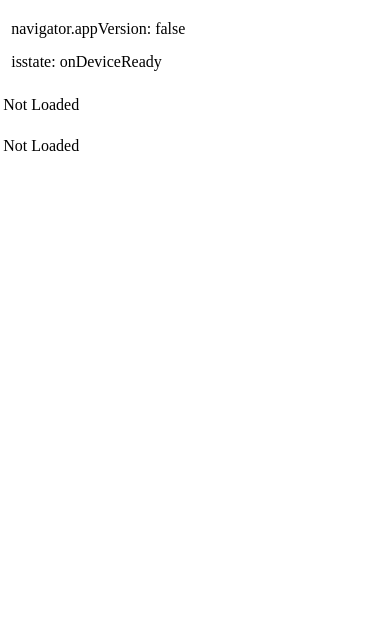
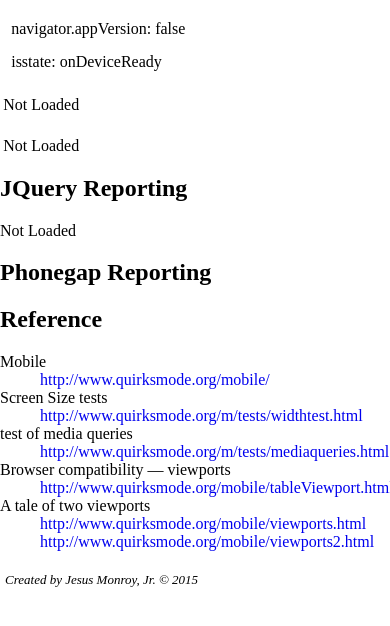
Before and after one commit to jessemonroy650/phonegap-bom-test, a plain HTML site: page index.html in a window 390 px wide. Shown: the part 90-716 px from the top of the page. Drawn offline with Linux system fonts and the light colour scheme; some packages are replaced by stand-ins of ours.

Commit message:
try again

```diff
--- a/index.html
+++ b/index.html
@@ -27,6 +27,37 @@ isstate: <span id=isstate>none yet</span>
 <p class=spacer />
 <div id=navigatorStuff>Not Loaded</div>
 
+<h2>JQuery Reporting</h2>
+
+<div id=jqueryStuff>Not Loaded</div>
+
+<h2>Phonegap Reporting</h2>
+
+
+<h2>Reference</h2>
+
+<dl>
+<dt> Mobile
+<dd> <a href=http://www.quirksmode.org/mobile/>http://www.quirksmode.org/mobile/</a>
+
+<dt> Screen Size tests
+<dd> <a href=http://www.quirksmode.org/m/tests/widthtest.html>http://www.quirksmode.org/m/tests/widthtest.html</a>
+
+<dt> test of media queries
+<dd> <a href=http://www.quirksmode.org/m/tests/mediaqueries.html>http://www.quirksmode.org/m/tests/mediaqueries.html</a>
+
+<dt> Browser compatibility &mdash; viewports
+<dd> <a href=http://www.quirksmode.org/mobile/tableViewport.html>http://www.quirksmode.org/mobile/tableViewport.html</a>
+
+<dt> A tale of two viewports
+<dd> <a href=http://www.quirksmode.org/mobile/viewports.html>http://www.quirksmode.org/mobile/viewports.html</a>
+<dd> <a href=http://www.quirksmode.org/mobile/viewports2.html>http://www.quirksmode.org/mobile/viewports2.html</a>
+
+</dl>
+
+<div class="copyright" >
+    <span id=copyright>Created by Jesus Monroy, Jr. &copy; 2015</span>
+</div>
     <!-- <script type="text/javascript" src="jquery-1.7.2.min.js"></script> -->
     <script type="text/javascript" src="phonegap.js"></script>
     <script type="text/javascript" src="app.js"></script>
```
